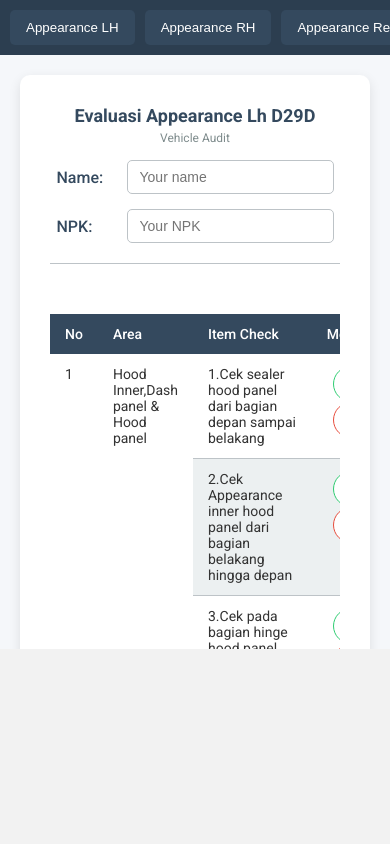
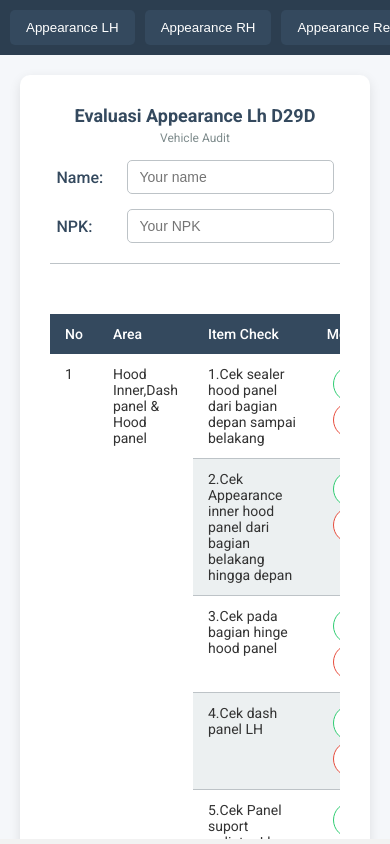
Before and after one commit to Azinajun/csobservasi, a plain HTML site: page index.html in a window 390 px wide. Drawn offline with Linux system fonts and the light colour scheme.

Commit message:
Update index.html

```diff
--- a/index.html
+++ b/index.html
@@ -46,7 +46,7 @@ nav button:hover {
   /* Media Query untuk perangkat mobile */
   @media (max-width: 768px) {
     iframe {
-      height: calc(100vh - 250px); /* Menyesuaikan tinggi iframe agar navigasi tidak tumpang tindih */
+      height: calc(100vh - 60px); /* Menyesuaikan tinggi iframe agar navigasi tidak tumpang tindih */
     }
   }
 </style>
```
